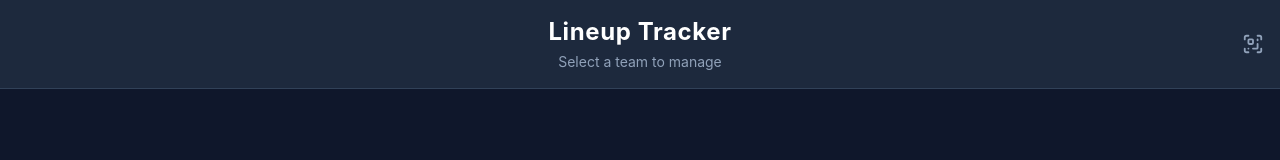
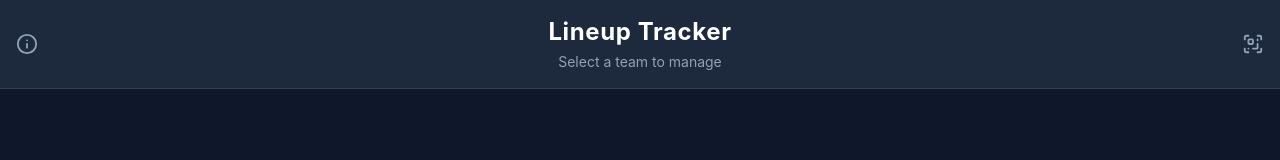
Before and after one commit to fjord-works-software/lineup-tracker, a React (Vite) app: page / in a window 1280 px wide. Shown: the top 160 px of the page. Built offline with nearby package versions, Linux system fonts and the light colour scheme.

Commit message:
Add info

```diff
--- a/src/components/HomeScreen.jsx
+++ b/src/components/HomeScreen.jsx
@@ -1,5 +1,5 @@
 import { useState } from 'react'
-import { Share2, Trash2, ScanQrCode } from 'lucide-react'
+import { Share2, Trash2, ScanQrCode, Info } from 'lucide-react'
 import ConfirmModal from './ConfirmModal'
 import QRModal from './QRModal'
 import QRScanModal from './QRScanModal'
@@ -9,12 +9,19 @@ export default function HomeScreen({ lineups, newLineup, selectLineup, deleteLin
   const [confirmDeleteId, setConfirmDeleteId] = useState(null)
   const [sharingLineup, setSharingLineup] = useState(null)
   const [showQRScan, setShowQRScan] = useState(false)
+  const [showInfo, setShowInfo] = useState(false)
   const lineupList = Object.values(lineups)
 
   return (
     <div className="h-screen bg-slate-900 text-white flex flex-col">
       <div className="bg-slate-800 border-b border-slate-700 px-4 py-4 flex items-center justify-between">
-        <div className="w-10" />
+        <button
+          onClick={() => setShowInfo(true)}
+          className="w-10 flex justify-start text-slate-400 hover:text-white transition-colors"
+          aria-label="About"
+        >
+          <Info size={22} />
+        </button>
         <div className="text-center">
           <h1 className="text-2xl font-bold tracking-wide">Lineup Tracker</h1>
           <p className="text-slate-400 text-sm mt-1">Select a team to manage</p>
@@ -105,6 +112,29 @@ export default function HomeScreen({ lineups, newLineup, selectLineup, deleteLin
         />
       )}
 
+      {showInfo && (
+        <div className="fixed inset-0 bg-black/70 grid place-items-center z-50 px-6">
+          <div className="bg-slate-800 rounded-2xl border border-slate-600 w-full max-w-sm p-6 text-center">
+            <div className="text-white font-bold text-lg mb-1">Lineup Tracker</div>
+            <p className="text-slate-400 text-sm mb-4">Built by Fjord Works Software LLC</p>
+            <a
+              href="https://fjordworkssoftware.com"
+              target="_blank"
+              rel="noreferrer"
+              className="text-blue-400 hover:text-blue-300 text-sm transition-colors"
+            >
+              fjordworkssoftware.com
+            </a>
+            <button
+              onClick={() => setShowInfo(false)}
+              className="block w-full mt-6 py-3 rounded-xl bg-slate-700 hover:bg-slate-600 text-white font-medium transition-colors"
+            >
+              Close
+            </button>
+          </div>
+        </div>
+      )}
+
       {showQRScan && (
         <QRScanModal
           onImport={decoded => { onImportLineupCode(decoded); setShowQRScan(false) }}
```
